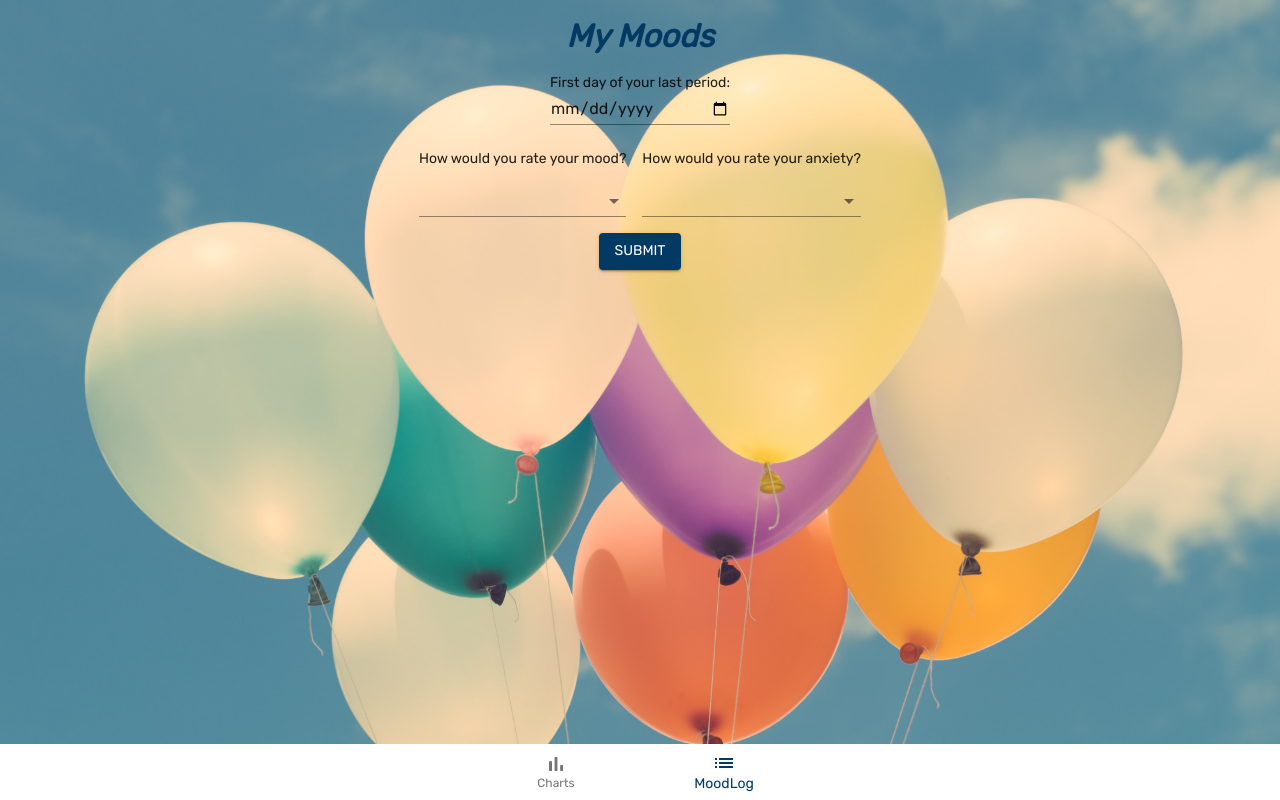
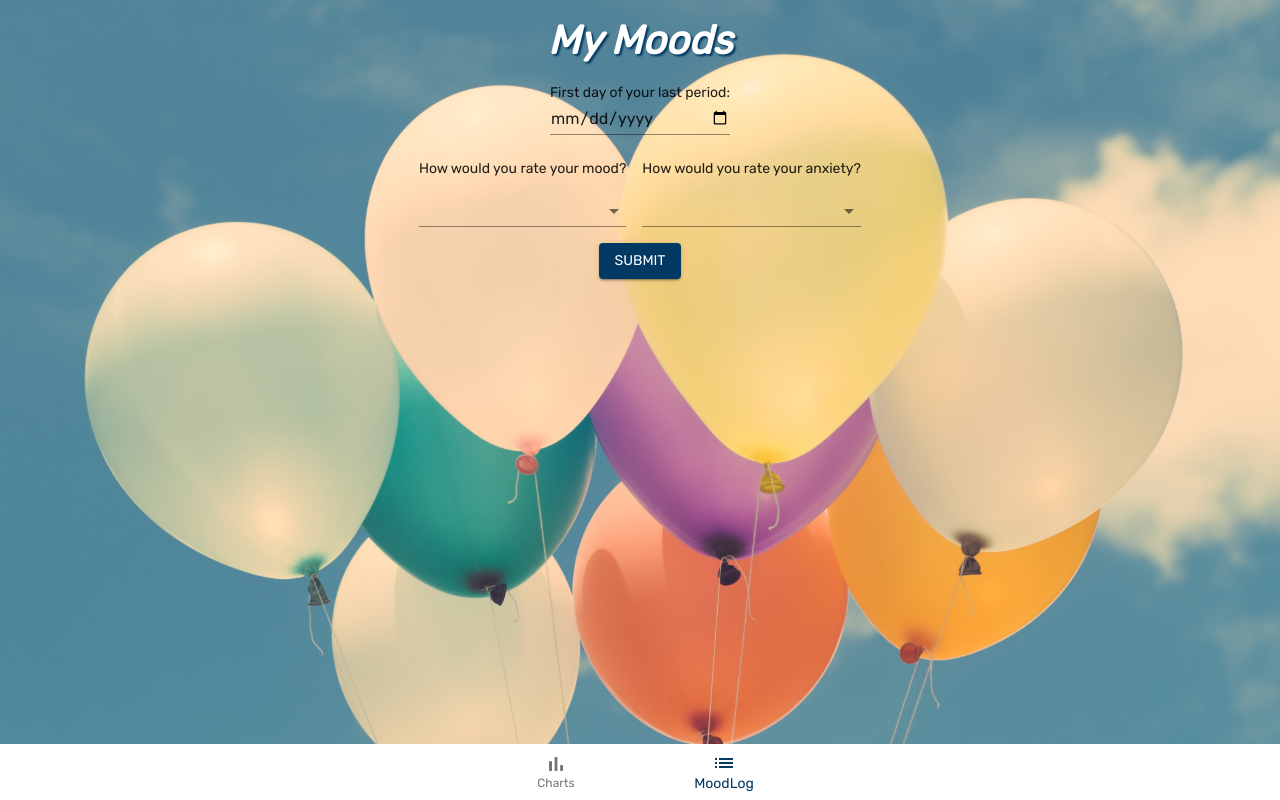
Before and after one commit to amelia678/my-moods, a React (Create React App) app: page / in a window 1280 px wide. Built offline with nearby package versions, Linux system fonts and the light colour scheme.

Commit message:
Add styles to app header.

```diff
--- a/src/layouts/DefaultLayout.tsx
+++ b/src/layouts/DefaultLayout.tsx
@@ -29,9 +29,7 @@ const DefaultLayout = ({ children }: Props) => {
       className={`App ${classes.backgroundImage}`}
       style={{ backgroundImage: `url(${balloons})` }}
     >
-      <Typography variant='h1' color='primary'>
-        My Moods
-      </Typography>
+      <Typography variant='h1'>My Moods</Typography>
       {children}
       <footer className={classes.footer}>
         <BottomNavigation value={menuValue} onChange={handleChange} showLabels>
--- a/src/theme/theme.ts
+++ b/src/theme/theme.ts
@@ -21,9 +21,11 @@ const theme = createMuiTheme({
     fontFamily: 'Rubik, Arial',
     h1: {
       fontStyle: 'italic',
-      fontSize: '2rem',
+      fontSize: '2.5rem',
       fontWeight: 700,
       padding: 18,
+      color: 'white',
+      textShadow: '2px 2px 2px #023a64',
     },
     h3: {
       fontSize: '1.5rem',
```
